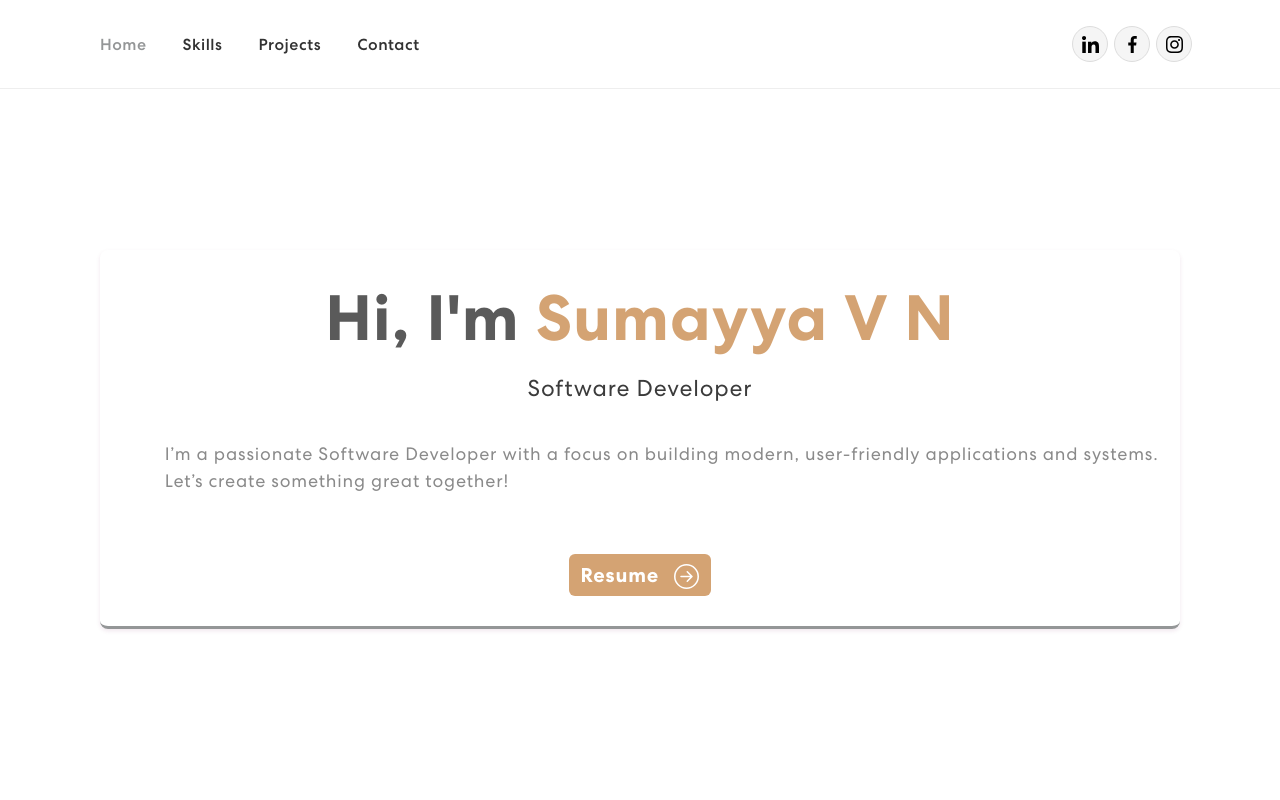
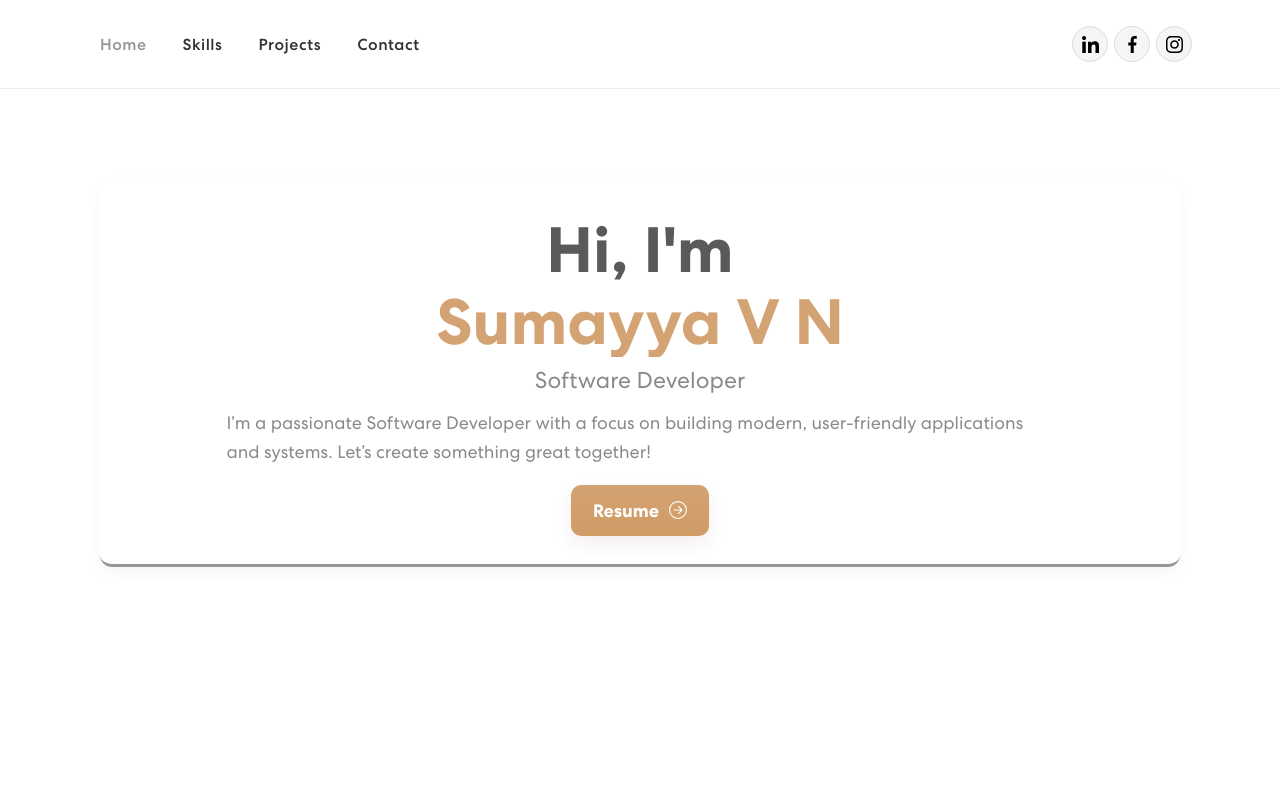
Before and after one commit to SumayyaVN9/portfolioNew, a React (Create React App) app: page / in a window 1280 px wide. Shown: the top 800 px of the page. Built offline with nearby package versions, Linux system fonts and the light colour scheme; the HTML template or start-up script is replaced by a standard one.

Commit message:
Update App.css

```diff
--- a/src/App.css
+++ b/src/App.css
@@ -1,120 +1,188 @@
-/* --- Base (Your existing styles stay as is) --- */
+/* Mobile-first, responsive Banner styles
+   - Replace/override legacy .box width:125% and offsets
+   - Keeps centered hero on desktop, stacks nicely on mobile
+   - Use .inner wrapper in the component to constrain content
+*/
+
+/* Theme vars */
+:root{
+  --accent: #d4a373;
+  --accent-dark: #d09b65;
+  --text-primary: #5a5a5a;
+  --text-muted: #8a8a8a;
+  --container-max-width: 1100px;
+}
+
+/* Safety: avoid stray horizontal scroll */
+html, body { overflow-x: hidden; }
+
+/* Base / Mobile */
 .banner {
-  margin-top: 0;
-  padding: 250px 100px 100px 100px;
-  color: #3b3b3b;
+  padding: 120px 16px 40px;
+  color: var(--text-primary);
   background-color: #ffffff !important;
   background-position: top center;
   background-size: cover;
   background-repeat: no-repeat;
+  text-align: center;
+  box-sizing: border-box;
 }
 
-.A {
-  margin-left: 20%;
+.banner .inner {
+  width: 100%;
+  max-width: var(--container-max-width);
+  margin: 0 auto;
+  padding: 0 12px;
+  box-sizing: border-box;
 }
 
+/* Card-like box: centered and constrained */
 .box {
-  width: 125%;
-  padding: 30px;
-  border-radius: 8px;
-  box-shadow: 0 2px 4px rgba(116, 20, 87, 0.1);
+  width: 100%;
+  max-width: 760px;      /* readable on phones */
+  margin: 14px auto;
+  padding: 18px;
+  border-radius: 12px;
+  background: #fff;
   border-bottom: 3px solid #949697;
-  margin-bottom: 10px;
-  /* margin-left: 27%; */
+  box-shadow: 0 6px 18px rgba(18,18,18,0.04);
+  box-sizing: border-box;
 }
 
-/* --- Responsive Fixes --- */
+/* Remove legacy offset utility on mobile */
+.A { margin-left: 0 !important; margin-right: 0 !important; }
 
-/* Tablets (width <= 1024px) */
-@media (max-width: 1024px) {
-  .box {
-    width: 90%;
-    margin: 0 auto;
-  }
-
-  .banner {
-    padding: 200px 60px 80px 60px;
-    text-align: center;
-  }
-   .banner h1 {
-    font-size: 30px !important;
-    /* text-align: center; */
-  }
-
-
-  .banner button {
-    margin: 30px auto 0 auto;
-    display: block;
-  }
-}
-
-/* Tablets and small devices (width <= 768px) */
-@media (max-width: 768px) {
-  .box {
-    width: 90%;
-    padding: 20px;
-    margin: 0 auto;
-  }
-
-  .banner {
-    padding: 150px 20px 60px 20px;
-    text-align: center;
+/* Headings & copy (mobile defaults) */
+.banner .tagline {
+  display: inline-block;
+  padding: 6px 10px;
+  font-weight: 700;
+  letter-spacing: 0.6px;
+  font-size: 14px;
+  color: var(--text-muted);
+  margin-bottom: 8px;
 }
 
 .banner h1 {
   font-size: 34px;
+  line-height: 1.04;
+  font-weight: 800;
+  margin: 6px 0 8px;
+  color: var(--text-primary);
 }
 
+.banner h1 span {
+  display: block;
+  font-size: 34px;
+  font-weight: 900;
+  background: linear-gradient(90deg, var(--accent), var(--accent));
+  -webkit-background-clip: text;
+  background-clip: text;
+  -webkit-text-fill-color: transparent;
+  position: relative;
+}
+
+/* underline reveal */
+.banner h1 span::after {
+  content: "";
+  position: absolute;
+  left: 0;
+  bottom: -8px;
+  width: 100%;
+  height: 4px;
+  background: linear-gradient(90deg,#faedcd,#faedcd);
+  transform: scaleX(0);
+  transform-origin: right;
+  transition: transform .36s ease;
+}
+.banner h1 span:hover::after { transform: scaleX(1); transform-origin: left; }
+
 .banner h4 {
-    font-size: 18px;
+  font-size: 16px;
+  font-weight: 300;
+  margin: 10px 0 14px;
+  color: var(--text-muted);
 }
 
 .banner p {
+  color: var(--text-muted);
   font-size: 15px;
-    width: 90%;
+  line-height: 1.6;
+  max-width: 46ch;
   margin: 0 auto;
+  padding: 0 6px;
+  text-align: left;
 }
 
+/* CTA: responsive, capped width to avoid overflow */
+.btn-cta,
 .banner button {
+  display: inline-flex;
+  align-items: center;
+  justify-content: center;
+  gap: 10px;
+  width: min(94%, 420px);
+  padding: 12px 16px;
   font-size: 16px;
-    padding: 10px 20px;
-    margin: 30px auto 0 auto;
-    display: block;
-  }
+  font-weight: 700;
+  color: #fff;
+  background: linear-gradient(180deg, var(--accent), var(--accent-dark));
+  border: none !important;
+  border-radius: 10px;
+  margin: 18px auto 0;
+  box-shadow: 0 8px 18px rgba(116,20,87,0.08);
+  white-space: nowrap;
+  overflow: visible;
+  cursor: pointer;
 }
 
-/* Smartphones (width <= 480px) */
-@media (max-width: 480px) {
-  .box {
-    width: 95%;
-    padding: 15px;
-    margin: 0 auto;
+/* Icon transform (no layout shift) */
+.btn-cta svg,
+.banner button svg { transition: transform 220ms ease; transform: translateX(0); }
+.btn-cta:hover svg,
+.banner button:hover svg { transform: translateX(6px); }
+
+/* Focus accessibility */
+.btn-cta:focus,
+.banner button:focus { outline: 3px solid rgba(212,163,115,0.24); outline-offset: 4px; }
+
+/* Reduce motion preference */
+@media (prefers-reduced-motion: reduce) {
+  .btn-cta svg,
+  .banner button svg,
+  .banner img { transition: none !important; animation: none !important; transform: none !important; }
 }
 
+/* ---------------- Tablet (>= 769px and <= 1024px) ---------------- */
+@media (min-width: 769px) and (max-width: 1024px) {
+  .banner { padding: 200px 40px 80px; }
+  .banner .inner { max-width: 980px; padding: 0 14px; }
+  .box { max-width: 900px; padding: 22px; }
+  .banner h1 { font-size: 48px; line-height: 1.12; }
+  .banner h1 span { font-size: 48px; display: block; }
+  .banner h4 { font-size: 20px; }
+  .banner p { font-size: 17px; max-width: 60ch; text-align: left; }
+  .btn-cta, .banner button { width: min(70%, 520px); padding: 12px 20px; font-size: 17px; }
+}
+
+/* ---------------- Desktop (>= 1025px) ---------------- */
+@media (min-width: 1025px) {
   .banner {
-    padding: 120px 15px 50px 15px;
+    display: flex;
+    align-items: center;
+    justify-content: center;
+    min-height: 72vh;
+    padding: 180px 100px;
     text-align: center;
   }
 
-  .banner h1 {
-    font-size: 26px;
-    line-height: 1.2;
-  }
-
-  .banner h4 {
-    font-size: 16px;
-  }
-
-  .banner p {
-    font-size: 14px;
-  }
-
-  .banner button {
-    font-size: 14px;
-    padding: 8px 18px;
-    margin: 20px auto 0 auto;
-    display: block;
-  }
+  .banner .inner { max-width: 980px; padding: 0 18px; }
+  .box { max-width: 980px; padding: 28px; border-radius: 12px; }
+  .banner h1 { font-size: 64px; line-height: 1.12; }
+  .banner h1 span { font-size: 64px; display: block; }
+  .banner h4 { font-size: 23px; }
+  .banner p { font-size: 18px; max-width: 70ch; text-align: left; }
+  .btn-cta, .banner button { width: auto; padding: 12px 22px; font-size: 18px; }
 }
 
 html, body { overflow-x: hidden; }
@@ -283,162 +351,6 @@ span.navbar-text {
 
 
 
-.banner {
-
-  margin-top: 0;
-  /* padding: 260px 0 100px 0; */
-  padding: 250px 100px 100px 100px;
-  color: #3b3b3b ;
-  background-color: #ffffff !important;
-  background-position: top center;
-  background-size: cover;
-  background-repeat: no-repeat;
-}
-.A{
-  margin-left: 20%;
-}
-
-.box {
-  width: 125%;
-  padding: 30px;
-  border-radius: 8px;
-  box-shadow: 0 2px 4px rgba(116, 20, 87, 0.1);
-  border-bottom: 3px solid #949697;
-  margin-bottom: 10px;
-  /* margin-left: 27%; */
-
-}
-
-
-
-.banner .tagline {
-  font-weight: 700;
-  letter-spacing: 0.8px;
-  padding: 8px 10px;
-  border: 1px solid rgba(255, 255, 255, 0.5);
-  font-size: 20px;
-  margin-bottom: 16px;
-  display: inline-block;
-}
-
- .banner h1 {
-  font-size: 64px;
-  font-weight: 800;
-  letter-spacing: 1px;
-  line-height: 1.2;
-  margin-bottom: 20px;
-  text-align: center;
-  color: #5a5a5a;
-  position: relative;
-}
-
-
- .banner h1 span {
-  color: #ff6f61;
-  background: linear-gradient(90deg, #d4a373, #d4a373);
-  background-clip: text;            /* Add this line for standard compatibility */
-  -webkit-background-clip: text;    /* For Chrome/Safari */
-  -webkit-text-fill-color: transparent; /* Makes the gradient visible through text */
-  font-weight: 900;
-  position: relative;
-}
-
-
-
-
-  .banner h1 span::after {
-    content: "";
-    position: absolute;
-    left: 0;
-    bottom: -8px;
-    width: 100%;
-    height: 4px;
-    background: linear-gradient(90deg, #faedcd, #faedcd);
-    transform: scaleX(0);
-    transform-origin: right;
-    transition: transform 0.4s ease;
-  }
-
-  .banner h1 span:hover::after {
-    transform: scaleX(1);
-    transform-origin: left;
-  }
-
-.banner h4 {
-  font-size: 23px;
-  font-weight: 100;
-  letter-spacing: 0.8px;
-  line-height: 1;
-  margin-left: auto;
-    margin-right: auto;
-    text-align: center;
-    display: block;
-  /* margin-left: 35%; */
-  margin-bottom: 40px;
-  display: block;
-}
-.banner p {
-  color: #8a8a8a;
-  font-size: 18px;
-  letter-spacing: 0.8px;
-  line-height: 1.5em;
-  width: 96%;
-  margin-left: 5%;
-  margin-right: 5%;
-
-
-}
-.banner button {
-  color: #fff;
-  font-weight: 700;
-  font-size: 20px;
-  margin-top: 60px;
-  letter-spacing: 0.8px;
-  display: flex;
-  align-items: center;
-  background:#d4a373;
-  border: #000;
-  margin-left: auto;
-    margin-right: auto;
-    text-align: center;
-    display: block;
-  margin-left: auto;
-
-  /* margin-left: 40%; */
-
-}
-.banner button:hover{
-  background:#d09b65;
-
-}
-.banner button svg {
-  font-size: 25px;
-  margin-left: 10px;
-  transition: 0.3s ease-in-out;
-  line-height: 1;
-
-}
-.banner button:hover svg {
-  margin-left: 25px;
-
-}
-.banner img {
-  animation: updown 3s linear infinite;
-}
-@keyframes updown {
-    0% {
-        transform: translateY(-20px);
-    }
-    50% {
-        transform: translateY(20px);
-    }
-    100% {
-        transform: translateY(-20px);
-    }
-}
-.txt-rotate > .wrap {
-  border-right: 0.08em solid #666;
-}
 
 /***************About*****************/
 .about-container {
```
Lines whose indentation alone changed are shown as unchanged.
